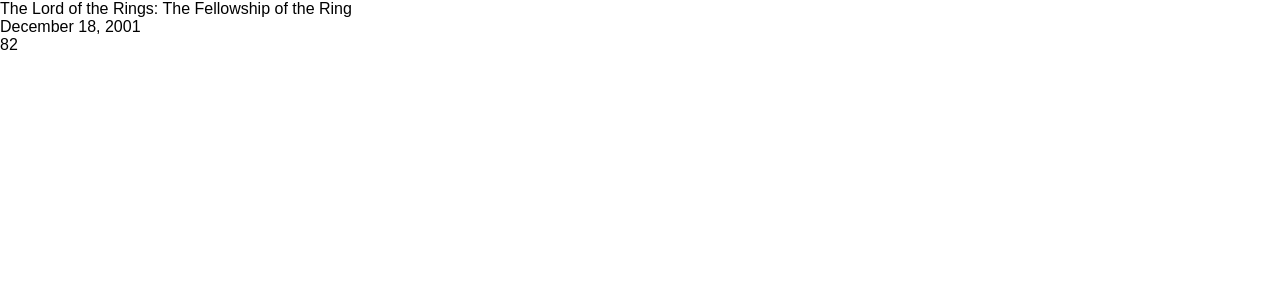
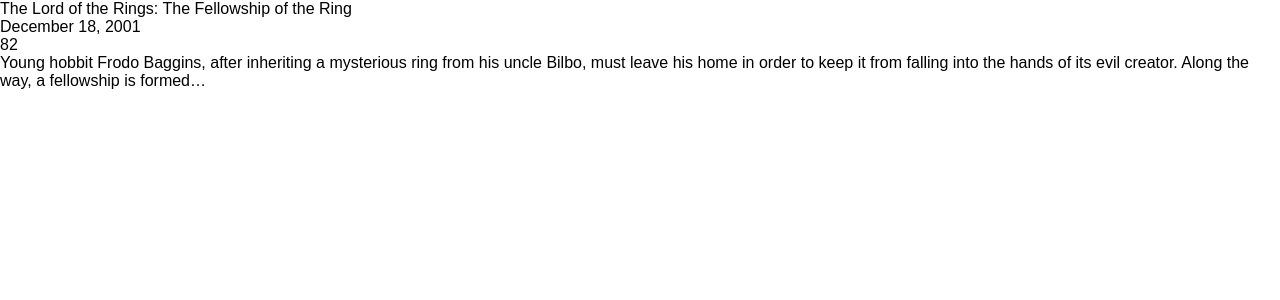
Before and after one commit to ChaseHardin/movie_central, a React (Create React App) app: page / in a window 1280 px wide. Shown: the top 300 px of the page. Built offline with nearby package versions, Linux system fonts and the light colour scheme.

Commit message:
Add movie overview

```diff
--- a/src/App/App.js
+++ b/src/App/App.js
@@ -10,7 +10,8 @@ class App extends Component {
     const movie = {
       title: 'The Lord of the Rings: The Fellowship of the Ring',
       releaseDate: 'December 18, 2001',
-      rating: 82
+      rating: 82,
+      overview: 'Young hobbit Frodo Baggins, after inheriting a mysterious ring from his uncle Bilbo, must leave his home in order to keep it from falling into the hands of its evil creator. Along the way, a fellowship is formed…'
     }
 
     this.state = {
@@ -30,6 +31,9 @@ class App extends Component {
         <div className="movie-rating">
           {this.state.movie.rating}
         </div>
+        <div className="movie-overview">
+          {this.state.movie.overview}
+        </div>
       </div>
     );
   }
```
Also changed, not shown: 1 other file (tests, documents, lock files or other folders).
